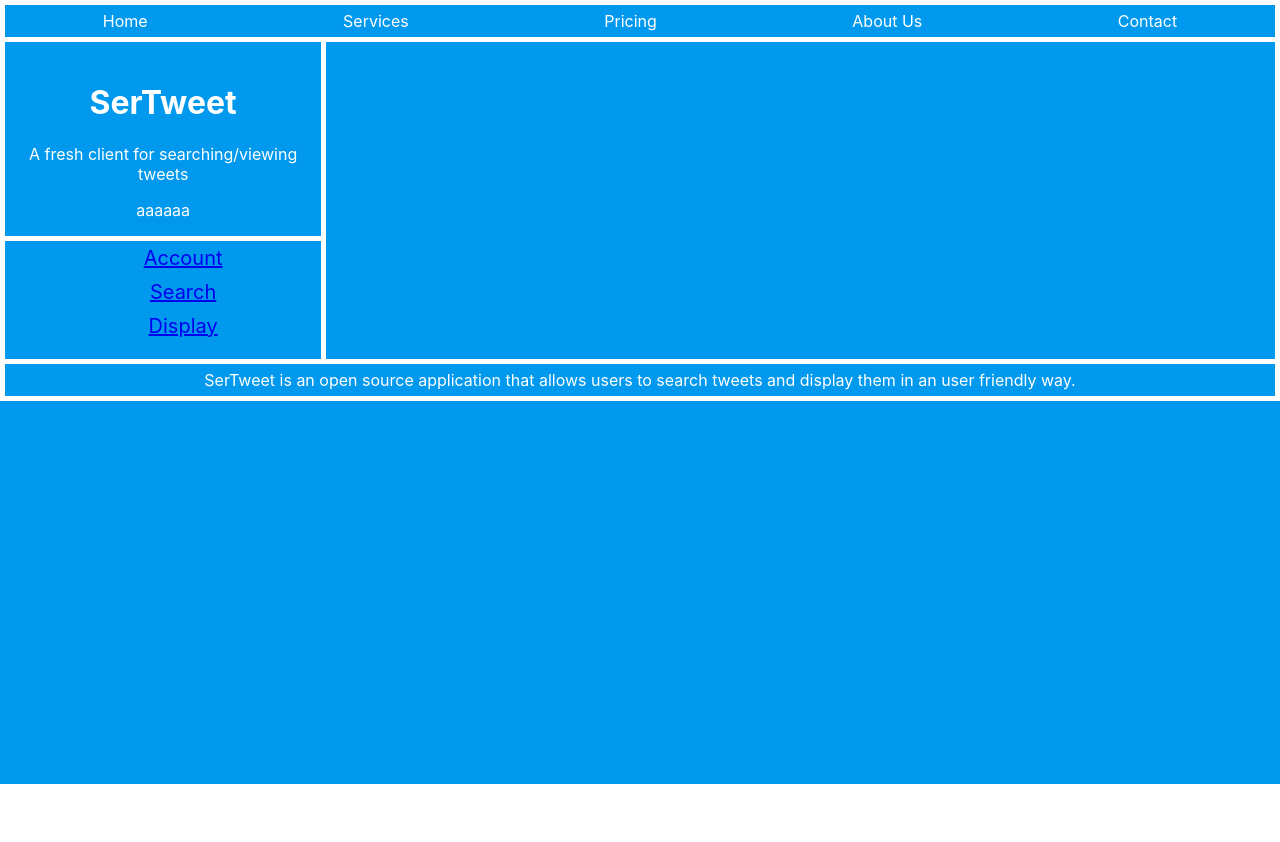
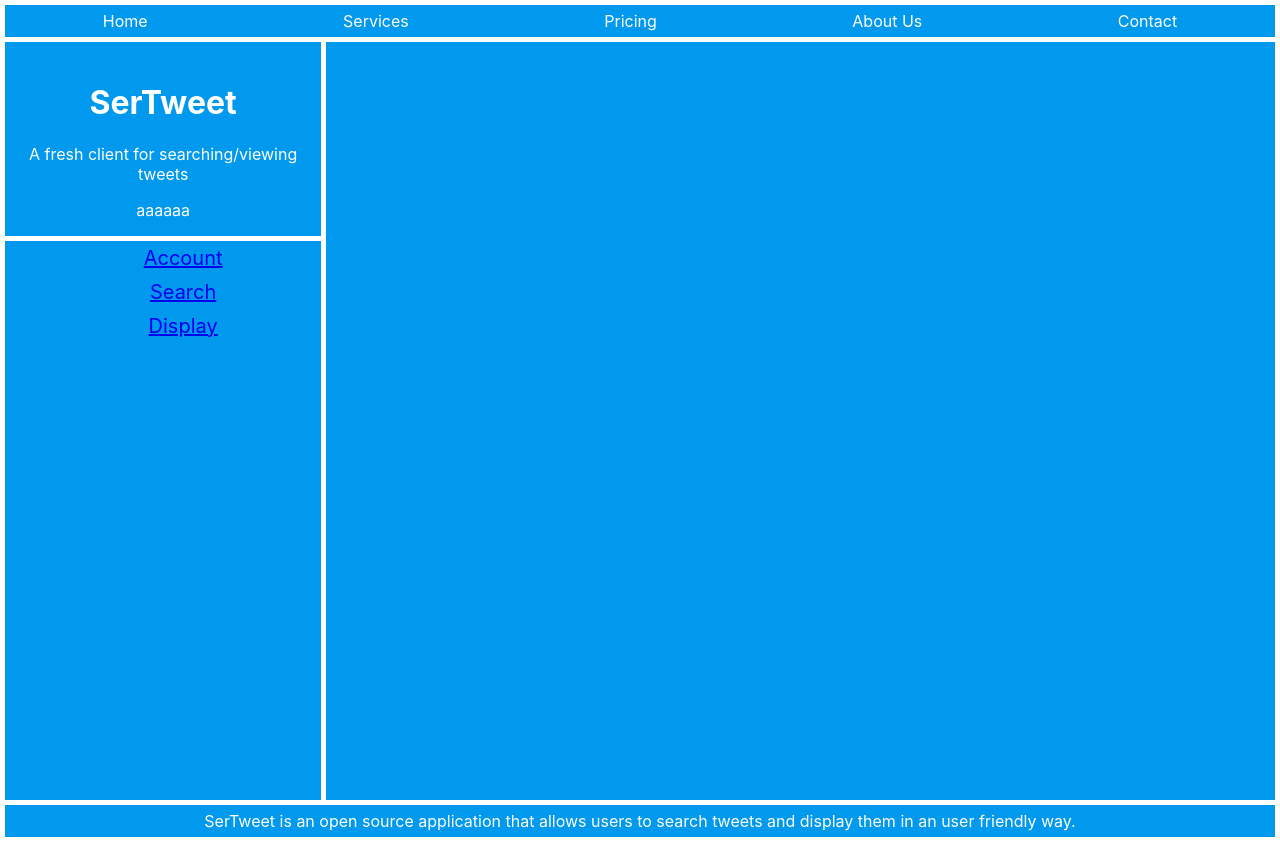
Before and after one commit to EA-Cortes/TweetFul, a React (Create React App) app in the folder tweetful/: page / in a window 1280 px wide. Before the commit the page ends 800 px from the top, so only its background shows below. Built offline with nearby package versions, Linux system fonts and the light colour scheme.

Commit message:
Visual fix

```diff
--- a/tweetful/src/style/App.css
+++ b/tweetful/src/style/App.css
@@ -1,6 +1,6 @@
 .Body {
   text-align: center;
-  height: 98vh;
+  height: 100vh;
   color: white;
   background-color: #0099ee;
 }
@@ -8,6 +8,7 @@
 .App {
   display: flex;
   background-color: #0099ee;
+  height: 96vh;
 }
 
 .leftBar {
```
